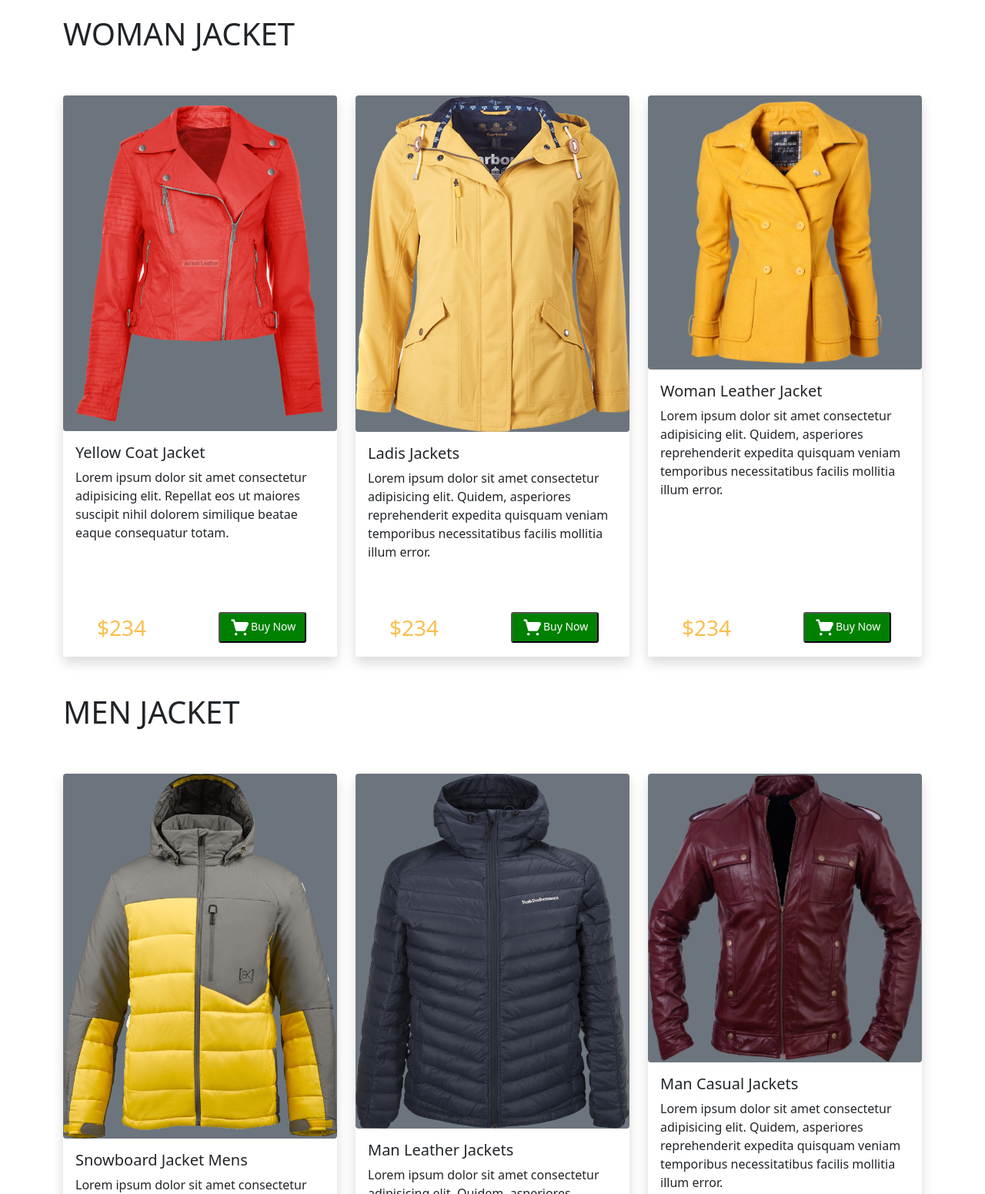
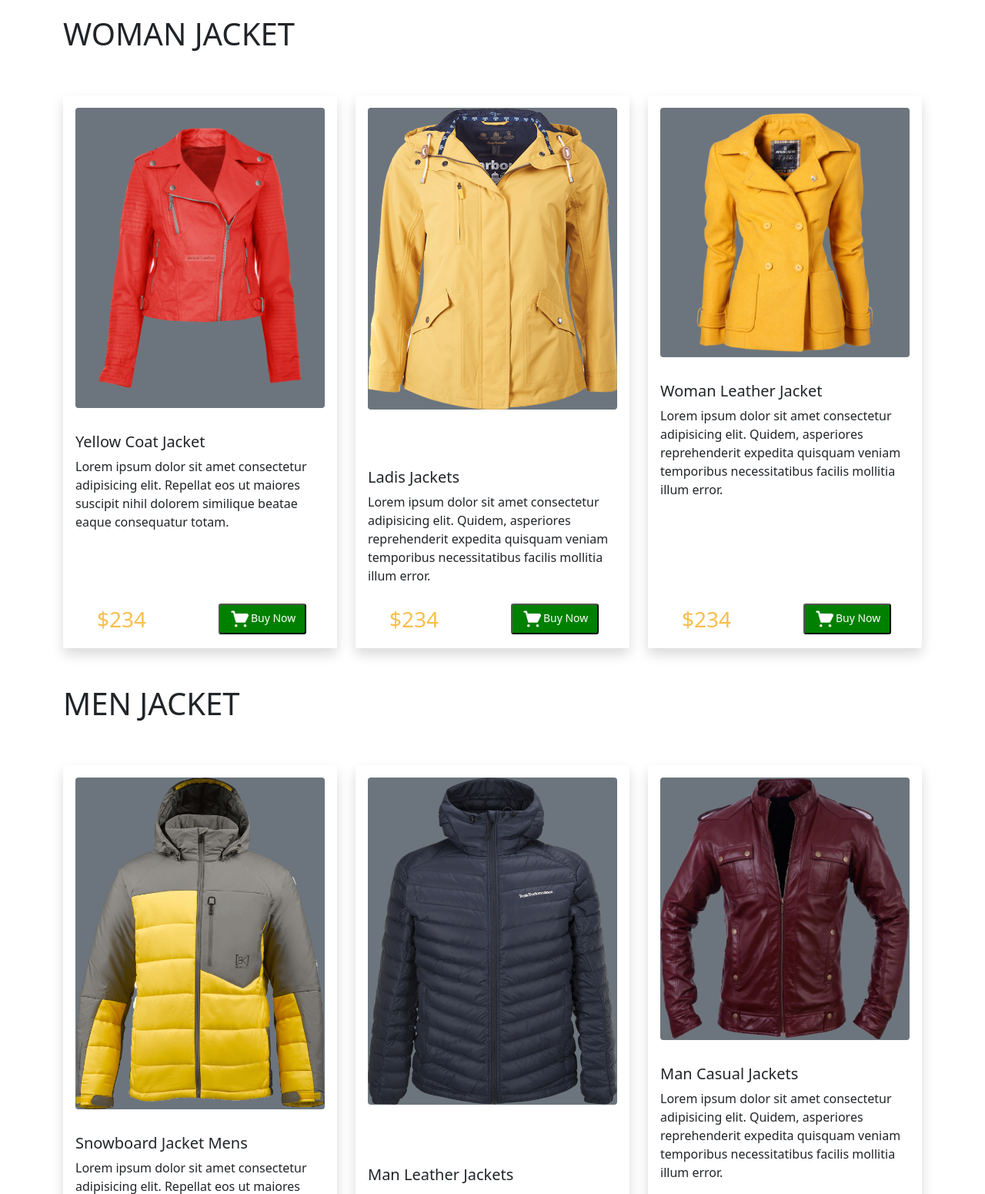
Before and after one commit to Romel07/2nd-assignment, a plain HTML site: page index.html in a window 1280 px wide. Shown: the part 880-2431 px from the top of the page at 77% size. Drawn offline with nearby package versions, Linux system fonts and the light colour scheme.

Commit message:
first commit

```diff
--- a/index.html
+++ b/index.html
@@ -70,7 +70,10 @@
       <div class="row row-cols-1 row-cols-lg-3 g-4">
         <div class="col">
           <div class="card h-100 border-0 shadow">
-            <img src="Image/image 15.png" class="card-img-top bg-secondary rounded" alt="...">
+            <div class="p-3">
+              <img src="Image/image 15.png" class="p-3 card-img-top bg-secondary rounded" alt="...">
+            </div>
+
             <div class="card-body">
               <h5 class="card-title">Yellow Coat Jacket</h5>
               <p class="card-text">Lorem ipsum dolor sit amet consectetur adipisicing elit. Repellat eos ut maiores suscipit nihil dolorem similique beatae eaque consequatur totam.</p>
@@ -93,7 +96,9 @@
         </div>
         <div class="col">
           <div class="card h-100 border-0 shadow">
-            <img height="60%" src="Image/PngItem_2597366 1.png" class="card-img-top bg-secondary rounded" alt="...">
+            <div class="p-3">
+            <img height="90%" src="Image/PngItem_2597366 1.png" class="card-img-top bg-secondary rounded" alt="...">
+          </div>
             <div class="card-body">
               <h5 class="card-title">Ladis Jackets</h5>
               <p class="card-text">Lorem ipsum dolor sit amet consectetur adipisicing elit. Quidem, asperiores reprehenderit expedita quisquam veniam temporibus necessitatibus facilis mollitia illum error.</p>
@@ -116,8 +121,11 @@
         </div>
         <div class="col">
           <div class="card h-100 border-0 shadow">
+            <div class="p-3">
             <img src="Image/SeekPng 1.png" class="card-img-top bg-secondary rounded" alt="...">
+            </div>
             <div class="card-body">
+
               <h5 class="card-title">Woman Leather Jacket</h5>
               <p class="card-text">Lorem ipsum dolor sit amet consectetur adipisicing elit. Quidem, asperiores reprehenderit expedita quisquam veniam temporibus necessitatibus facilis mollitia illum error.</p>
             </div>
@@ -145,7 +153,9 @@
       <div class="row row-cols-1 row-cols-lg-3 g-4">
         <div class="col">
           <div class="card h-100 border-0 shadow">
+            <div class="p-3">
             <img src="Image/image 11.png" class="card-img-top bg-secondary rounded" alt="...">
+            </div>
             <div class="card-body">
               <h5 class="card-title">Snowboard Jacket Mens</h5>
               <p class="card-text">Lorem ipsum dolor sit amet consectetur adipisicing elit. Repellat eos ut maiores suscipit nihil dolorem similique beatae eaque consequatur totam.</p>
@@ -168,7 +178,9 @@
         </div>
         <div class="col">
           <div class="card h-100 border-0 shadow">
-            <img height="60%" src="Image/toppng 1.png" class="card-img-top bg-secondary rounded" alt="...">
+            <div class="p-3">
+            <img height="90%" src="Image/toppng 1.png" class="card-img-top bg-secondary rounded" alt="...">
+            </div>
             <div class="card-body">
               <h5 class="card-title">Man Leather Jackets</h5>
               <p class="card-text">Lorem ipsum dolor sit amet consectetur adipisicing elit. Quidem, asperiores reprehenderit expedita quisquam veniam temporibus necessitatibus facilis mollitia illum error.</p>
@@ -191,7 +203,9 @@
         </div>
         <div class="col">
           <div class="card h-100 border-0 shadow">
+            <div class="p-3">
             <img src="Image/vippng 1.png" class="card-img-top bg-secondary rounded" alt="...">
+            </div>
             <div class="card-body p-3">
               <h5 class="card-title">Man Casual Jackets</h5>
               <p class="card-text">Lorem ipsum dolor sit amet consectetur adipisicing elit. Quidem, asperiores reprehenderit expedita quisquam veniam temporibus necessitatibus facilis mollitia illum error.</p>
```
